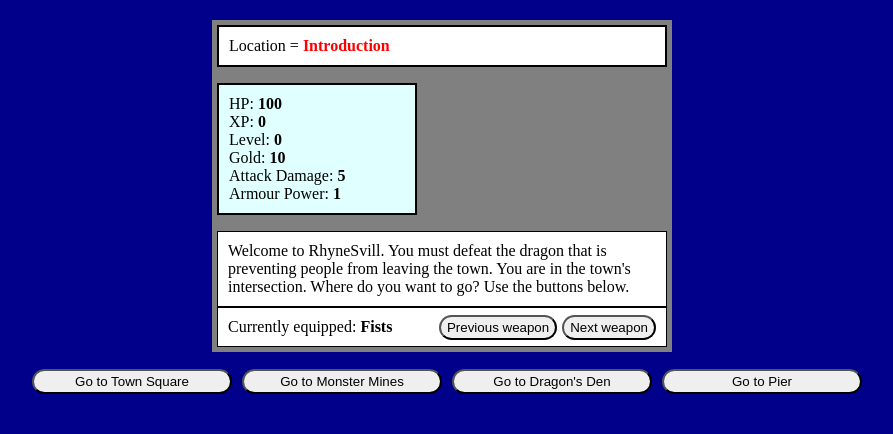
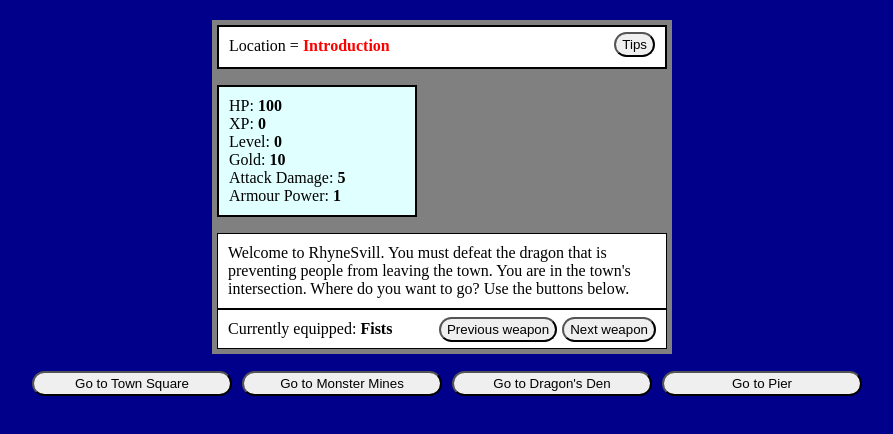
Before and after one commit to anthonynmh/monster-hunter-rpg, a React (Create React App) app: page / in a window 1280 px wide. Shown: the top 434 px of the page, without its empty margins (198-1091 px from the left). Built offline with nearby package versions, Linux system fonts and the light colour scheme.

Commit message:
Add Tips button for new players

```diff
--- a/src/App.js
+++ b/src/App.js
@@ -503,6 +503,11 @@ export default function App() {
         goToIntersection();
     }
 
+    function showTips() {
+        setCurrText("Start by farming Gold at the Monster Mines. " +
+                "Tip: Buy the best weapon before you fight the Dragon. ");
+    }
+
     const [currHp, setCurrHp] = useState(playerStats.hp);
     const [currLocation, setCurrLocation] = useState(14);
     const [currWeapon, setCurrWeapon] = useState(0);
@@ -513,6 +518,7 @@ export default function App() {
             <div className="non-action-container">
                 <LocationHeader
                     location = {locations[currLocation].name}
+                    action = {showTips}
                 />
 
                 <div className="stats">
--- a/src/Location Header/LocationHeader.jsx
+++ b/src/Location Header/LocationHeader.jsx
@@ -1,11 +1,12 @@
 import React from "react";
 
-export default function LocationHeader({location}) {
+export default function LocationHeader(props) {
     return (
         <div className="location-header">
             <div className="location-text">
-                Location = <strong className="location-strong">{location}</strong>
+                Location = <strong className="location-strong">{props.location}</strong>
             </div>
+            <button className="manual" onClick={props.action}>Tips</button>
         </div>
     );
 }
--- a/src/style.css
+++ b/src/style.css
@@ -21,10 +21,16 @@ body {
     margin: auto;
 }
 
-.location-text {
+.location-header {
+    display: flex;
     border: 2px solid black;
     padding: 10px;
     background-color: white;
+    justify-content: space-between;
+}
+
+.location-text {
+
 }
 
 .location-strong {
```
